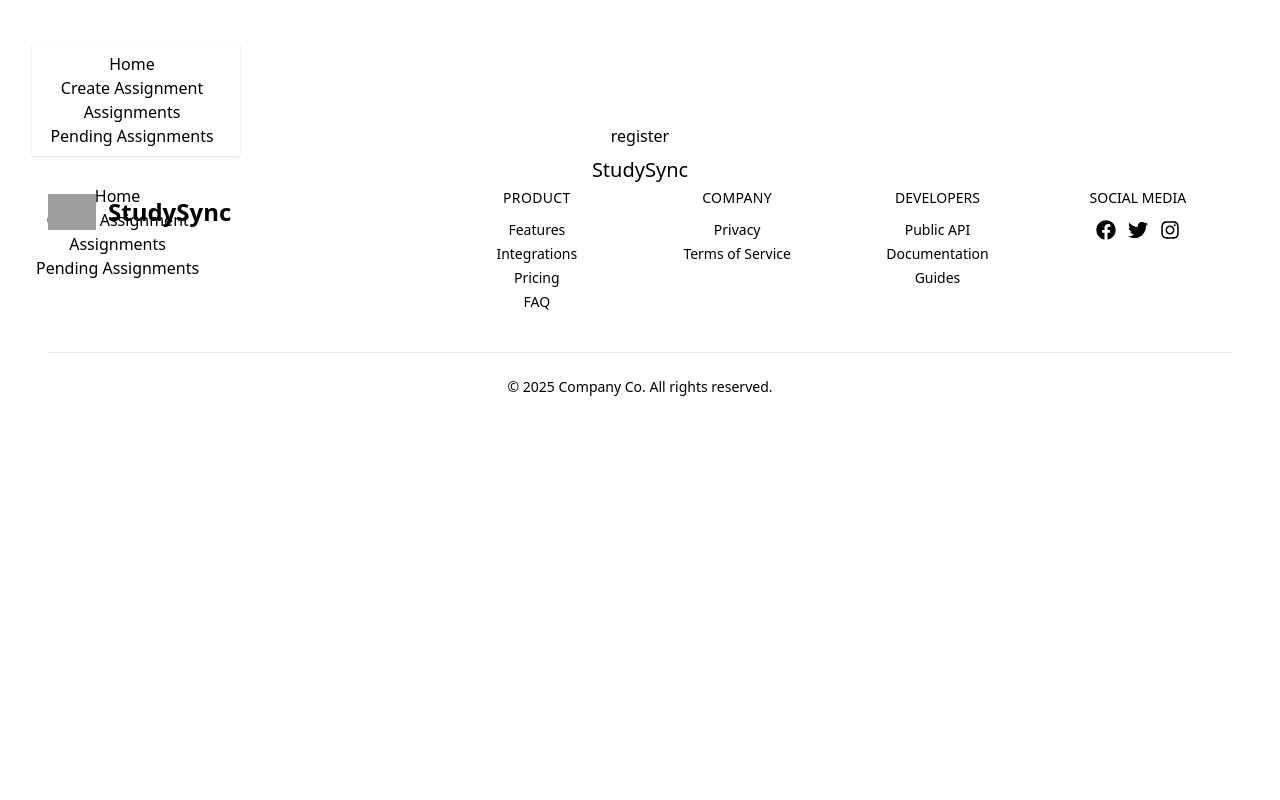
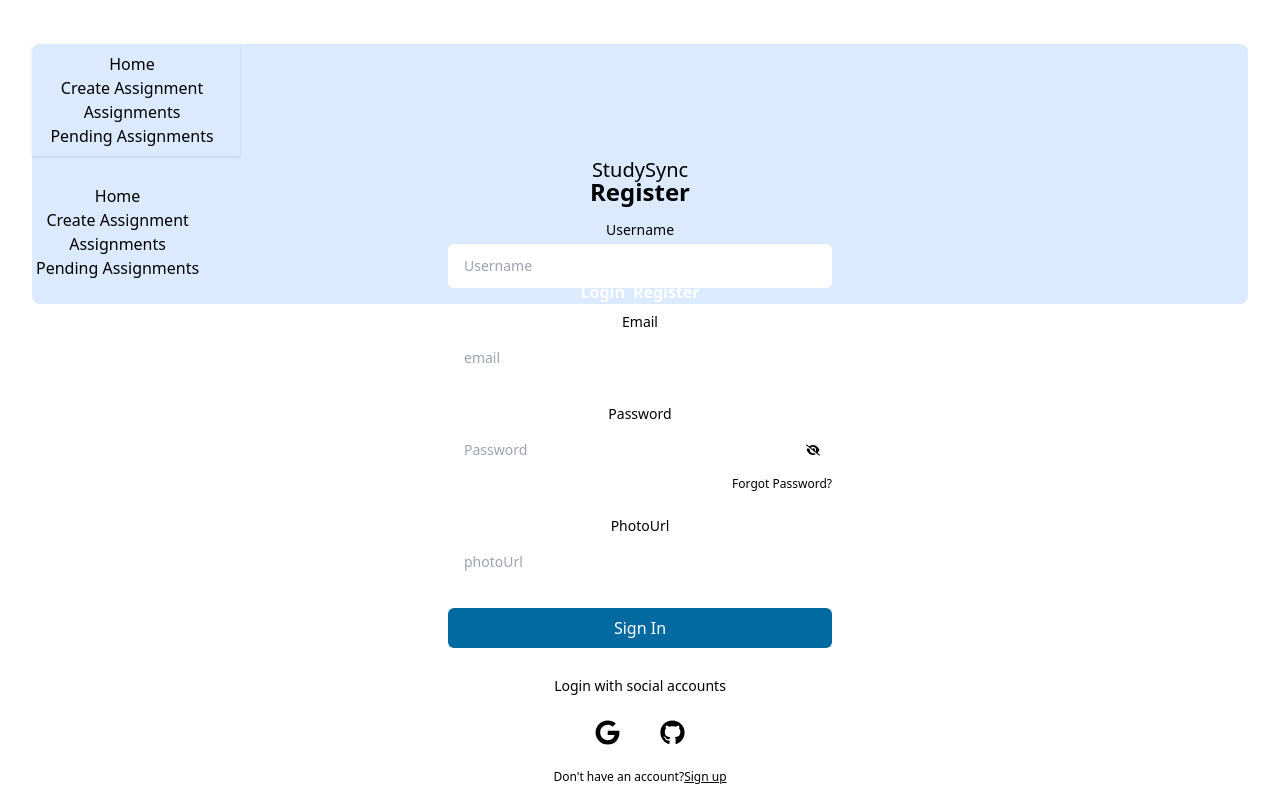
Before and after one commit to Md-Sufian-Jidan/online-assessment-client, a React (Vite) app: page /register in a window 1280 px wide. Shown: the top 800 px of the page. Built offline with nearby package versions, Linux system fonts and the light colour scheme; no server answers; grey boxes are pictures that could not be loaded.

Commit message:
register page added

```diff
--- a/package.json
+++ b/package.json
@@ -20,6 +20,7 @@
     "react-dom": "^19.0.0",
     "react-icons": "^5.5.0",
     "react-router-dom": "^7.5.0",
+    "react-toastify": "^11.0.5",
     "sort-by": "^1.2.0",
     "swiper": "^11.2.6"
   },
--- a/src/Authentication/Register/Register.jsx
+++ b/src/Authentication/Register/Register.jsx
@@ -1,8 +1,109 @@
+import { VscLoading } from "react-icons/vsc";
+import useAuth from "../../Hooks/useAuth";
+import { FaEye, FaEyeSlash, FaGithub, FaGoogle } from "react-icons/fa6";
+import { useState } from "react";
+import { Link, useNavigate } from "react-router-dom";
+import { toast } from "react-toastify";
+import auth from "../../Firebase/Firebase.config";
+import { updateProfile } from "firebase/auth";
 
 const Register = () => {
+    const { createUser, loading, setLoading } = useAuth();
+    const [show, setShow] = useState(false);
+    const navigate = useNavigate();
+
+    const handleRegister = (e) => {
+        e.preventDefault();
+        const form = e.target;
+        const name = form.username.value;
+        const email = form.email.value;
+        const password = form.password.value;
+        const photoUrl = form.photoUrl.value;
+
+        const user = { name, email, password, photoUrl };
+        if (password.length < 6) {
+            setLoading(false);
+            return toast.error('Your password should at least 6 character long');
+        }
+        if (!/[A-Z]/.test(password)) {
+            setLoading(false);
+            return toast.error('Your password should contain a Capital letter')
+        }
+        if (!/[a-z]/.test(password)) {
+            setLoading(false);
+            return toast.error('Your password should contain a lower letter')
+        }
+        console.log(user);
+        createUser(email, password)
+            .then(res => {
+                updateProfile(auth.currentUser, {
+                    displayName: name, photoURL: photoUrl
+                }).then(() => {
+                    console.log(res);
+                    toast.success('User Created Successfully');
+                    return navigate('/login');
+                }).catch((err) => {
+                    return toast.error(err.message);
+                });
+            })
+            .catch(err => {
+                console.log(err);
+                return toast.error(err.message);
+            });
+    };
+
     return (
-        <div>
-            register
+        <div className="w-full max-w-md mx-auto p-8 space-y-3 rounded-xl dark:bg-blue-50 dark:text-gray-800 my-5">
+            <h1 className="text-2xl font-bold text-center">Register</h1>
+            <form noValidate="" action="" onSubmit={handleRegister} className="space-y-6">
+                <div className="space-y-1 text-sm">
+                    <label htmlFor="username" className="block dark:text-gray-600">Username</label>
+                    <input type="text" name="username" id="username" placeholder="Username" className="w-full px-4 py-3 rounded-md dark:border-gray-300 dark:bg-gray-50 dark:text-gray-800 focus:dark:border-violet-600" />
+                </div>
+                <div className="space-y-1 text-sm">
+                    <label htmlFor="email" className="block dark:text-gray-600">Email</label>
+                    <input type="email" name="email" id="email" placeholder="email" className="w-full px-4 py-3 rounded-md dark:border-gray-300 dark:bg-gray-50 dark:text-gray-800 focus:dark:border-violet-600" />
+                </div>
+                <div className="space-y-1 text-sm  relative">
+                    <label htmlFor="password" className="block dark:text-gray-600">Password</label>
+                    <input type={show ? 'text' : "password"} name="password" id="password" placeholder="Password" className="w-full px-4 py-3 rounded-md dark:border-gray-300 dark:bg-gray-50 dark:text-gray-800 focus:dark:border-violet-600" />
+                    <span className="absolute top-[35px] right-3" onClick={() => setShow(!show)}>
+                        {show ?
+                            <FaEye /> :
+                            <FaEyeSlash />
+                        }
+                    </span>
+                    <div className="flex justify-end text-xs dark:text-gray-600">
+                        <a rel="noopener noreferrer" href="#">Forgot Password?</a>
+                    </div>
+                </div>
+                <div className="space-y-1 text-sm">
+                    <label htmlFor="photoUrl" className="block dark:text-gray-600">PhotoUrl</label>
+                    <input type="text" name="photoUrl" id="photoUrl" placeholder="photoUrl" className="w-full px-4 py-3 rounded-md dark:border-gray-300 dark:bg-gray-50 dark:text-gray-800 focus:dark:border-violet-600" />
+                </div>
+                <div className=" mt-6">
+                    {loading ? <button className="w-full px-8 py-2.5 leading-5 text-white transition-colors duration-300 transform bg-lime-700/60 rounded-md hover:bg-sky-500 focus:outline-none focus:bg-sky-600 flex justify-center items-center">
+                        <VscLoading className=" animate-spin" size={20} />
+                    </button>
+                        : <input className="w-full px-8 py-2.5 leading-5 text-white transition-colors duration-300 transform bg-sky-700 rounded-md focus:outline-none focus:bg-sky-600" type="submit" value="Sign In" />}
+                </div>
+            </form>
+            <div className="flex items-center pt-4 space-x-1">
+                <div className="flex-1 h-px sm:w-16 dark:bg-gray-300"></div>
+                <p className="px-3 text-sm dark:text-gray-600">Login with social accounts</p>
+                <div className="flex-1 h-px sm:w-16 dark:bg-gray-300"></div>
+            </div>
+            <div className="flex justify-center space-x-4">
+                <button aria-label="Log in with Google" className="p-3 rounded-sm hover:text-green-500">
+                    <FaGoogle size={25} />
+                </button>
+                <button aria-label="Log in with GitHub" className="p-3 rounded-sm hover:text-gray-500">
+                    <FaGithub size={25} />
+                </button>
+            </div>
+            <p className="text-xs text-center sm:px-6 dark:text-gray-600">Don't have an account?
+                <Link to={'/login'} rel="noopener noreferrer" href="#" className="underline dark:text-gray-800">Sign up</Link>
+            </p>
         </div>
     );
 };
--- /dev/null
+++ b/src/Pages/Assignments/Assignments.jsx
@@ -0,0 +1,10 @@
+
+const Assignments = () => {
+    return (
+        <div>
+            assignments
+        </div>
+    );
+};
+
+export default Assignments;
--- /dev/null
+++ b/src/Pages/CreateAssignment/CreateAssignment.jsx
@@ -0,0 +1,10 @@
+
+const CreateAssignment = () => {
+    return (
+        <div>
+            create assignment
+        </div>
+    );
+};
+
+export default CreateAssignment;
--- /dev/null
+++ b/src/Pages/PendingAssignments/PendingAssignments.jsx
@@ -0,0 +1,10 @@
+
+const PendingAssignments = () => {
+    return (
+        <div>
+            pending assignments
+        </div>
+    );
+};
+
+export default PendingAssignments;
--- a/src/Providers/AuthProvider.jsx
+++ b/src/Providers/AuthProvider.jsx
@@ -49,7 +49,7 @@ const AuthProvider = ({ children }) => {
         };
     });
     //all context value
-    const authInfo = { user, createUser, googleLogin, githubLogin, signInUser, logOut, loading };
+    const authInfo = { user, createUser, googleLogin, githubLogin, signInUser, logOut, loading, setLoading };
 
     return (
         <AuthContext.Provider value={authInfo}>
--- a/src/Shared/Navbar/Navbar.jsx
+++ b/src/Shared/Navbar/Navbar.jsx
@@ -11,7 +11,7 @@ const Navbar = () => {
     </>;
 
     return (
-        <div className="navbar bg-base-100">
+        <div className="navbar bg-blue-100 rounded-lg">
             <div className="navbar-start">
                 <div className="dropdown">
                     <div tabIndex={0} role="button" className="btn btn-ghost lg:hidden">
--- a/src/main.jsx
+++ b/src/main.jsx
@@ -5,11 +5,13 @@ import App from './App.jsx'
 import { RouterProvider } from 'react-router-dom'
 import { router } from './Routes/Routes.jsx'
 import AuthProvider from './Providers/AuthProvider.jsx'
+import { ToastContainer } from 'react-toastify'
 
 createRoot(document.getElementById('root')).render(
   <StrictMode>
     <AuthProvider>
       <RouterProvider router={router} />
+      <ToastContainer />
     </AuthProvider>
   </StrictMode>,
 )
```
Also changed, not shown: src/Routes/Routes.jsx (+16 -0 lines), 1 other file (tests, documents, lock files or other folders).
